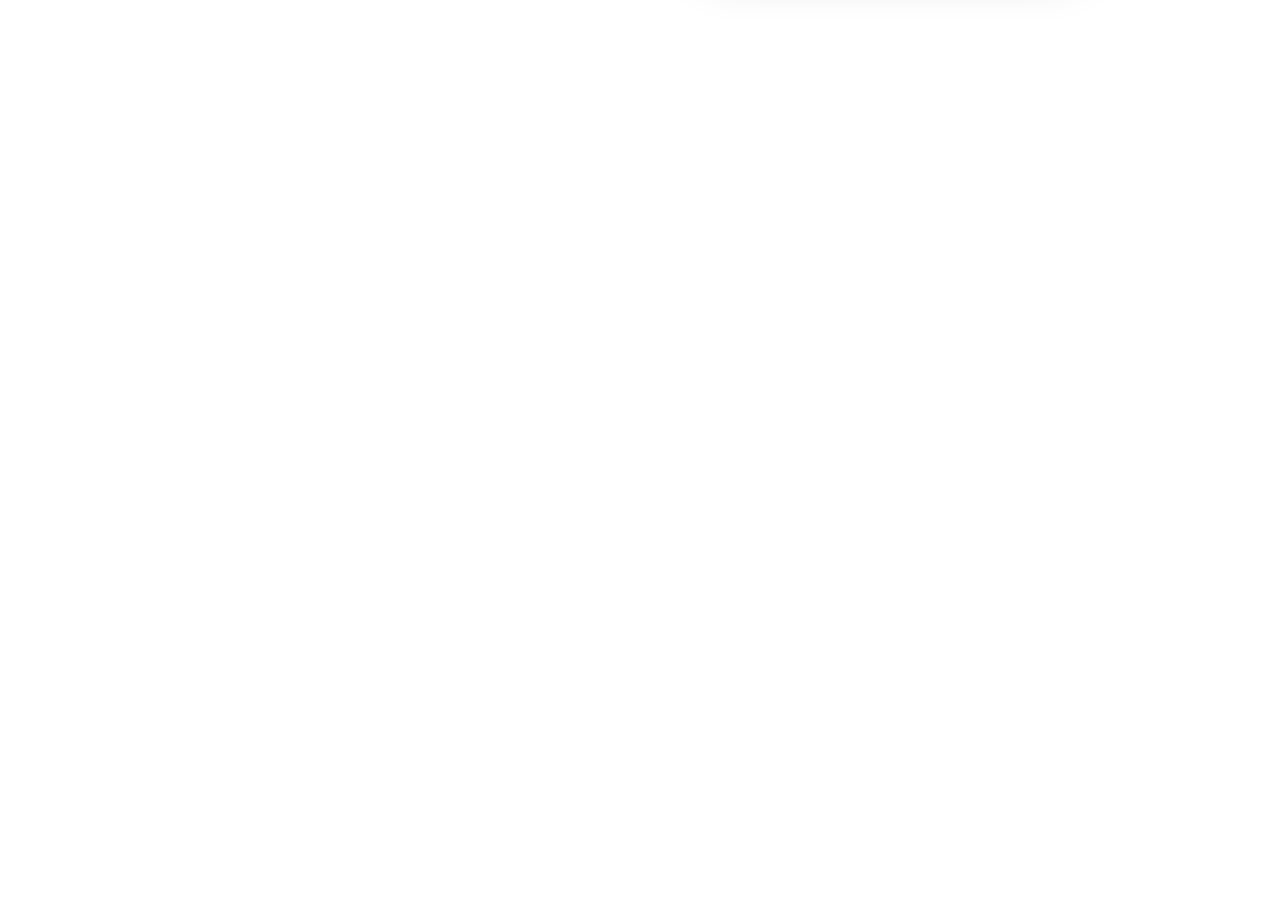
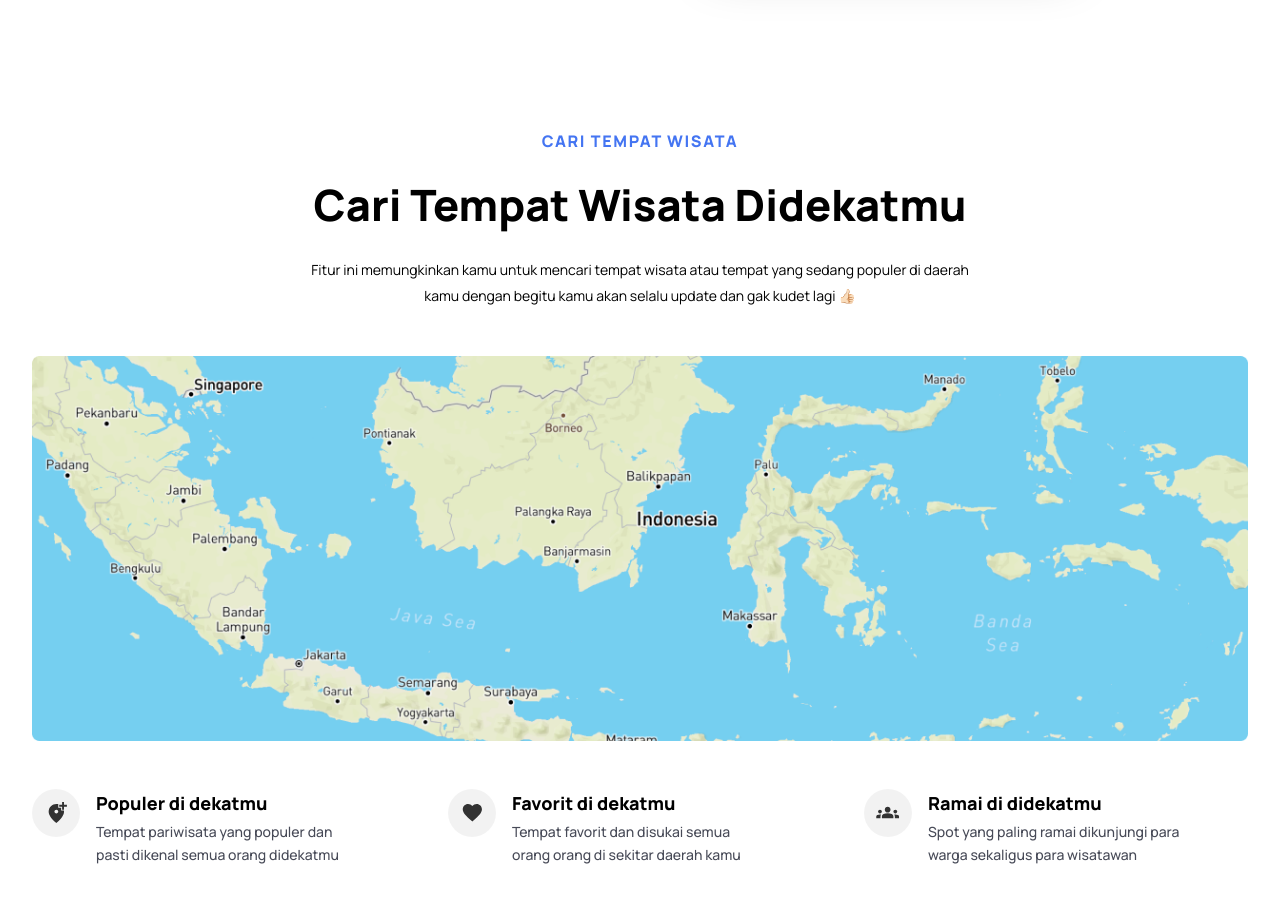
Before and after one commit to PhosRunia28/Destinize, a React (Vite) app: page / in a window 1280 px wide. Shown: the part 2140-3043 px from the top of the page. Before the commit the page ends 2269 px from the top, so only its background shows below. Built offline with nearby package versions, Linux system fonts and the light colour scheme.

Commit message:
ui: Destinize ( MapSection )

```diff
--- a/src/App.tsx
+++ b/src/App.tsx
@@ -2,6 +2,7 @@
 import DestinationSection from "./components/section/DestinationSection";
 import Header from "./components/section/Header";
 import HeroSection from "./components/section/HeroSection";
+import MapSection from "./components/section/MapSection";
 import ReservationSection from "./components/section/ReservationSection";
 function App() {
   return (
@@ -11,6 +12,7 @@
       <AirlinesSection />
       <DestinationSection />
       <ReservationSection />
+      <MapSection />
     </>
   );
 }
--- /dev/null
+++ b/src/components/Common/MapCard.tsx
@@ -0,0 +1,20 @@
+type Props = {
+  image: string;
+  title: string;
+  subtitle: string;
+};
+export default function MapCard({ image, title, subtitle }: Props) {
+  return (
+    <div className="mx-auto flex w-full max-w-xs gap-4 sm:mx-0">
+      <div className="h-full max-h-12 w-full max-w-12 rounded-full bg-black/5 p-3">
+        <img src={image} alt={title} className="bg-cover bg-center" />
+      </div>
+      <div className="flex flex-col gap-1">
+        <h5 className="text-lg font-black">{title}</h5>
+        <p className="w-full text-sm font-medium leading-relaxed text-gray">
+          {subtitle}
+        </p>
+      </div>
+    </div>
+  );
+}
--- /dev/null
+++ b/src/components/section/MapSection.tsx
@@ -0,0 +1,49 @@
+import MapCard from "../Common/MapCard";
+
+export default function MapSection() {
+  return (
+    <section className="container pb-36 font-manrope">
+      <div className="flex flex-col gap-12">
+        <div className="flex flex-col gap-6 text-center">
+          <h5 className="font-manrope text-sm font-black uppercase tracking-widest text-primary1 lg:text-base">
+            CARI TEMPAT WISATA
+          </h5>
+          <h3
+            className="mx-auto max-w-3xl text-3xl font-black sm:text-4xl md:text-[2.5rem] lg:text-[2.7rem]"
+            style={{ lineHeight: 1.3 }}
+          >
+            Cari Tempat Wisata Didekatmu
+          </h3>
+          <p className="mx-auto w-full max-w-2xl text-sm leading-[1.8]">
+            Fitur ini memungkinkan kamu untuk mencari tempat wisata atau tempat
+            yang sedang populer di daerah kamu dengan begitu kamu akan selalu
+            update dan gak kudet lagi 👍🏻
+          </p>
+        </div>
+        <img
+          src="./image/map.png"
+          alt="map"
+          className="min-h-[200px] bg-cover bg-center"
+        />
+        <div className="grid grid-cols-1 justify-between gap-8 sm:grid-cols-2 md:grid-cols-3">
+          <MapCard
+            image="./icon/mapPin.svg"
+            title="Populer di dekatmu"
+            subtitle="Tempat pariwisata yang populer dan pasti dikenal semua orang
+                  didekatmu"
+          />
+          <MapCard
+            image="./icon/love.svg"
+            title="Favorit di dekatmu"
+            subtitle="Tempat favorit dan disukai semua orang orang di sekitar daerah kamu"
+          />
+          <MapCard
+            image="./icon/people.svg"
+            title="Ramai di didekatmu"
+            subtitle="Spot yang paling ramai dikunjungi para warga sekaligus para wisatawan"
+          />
+        </div>
+      </div>
+    </section>
+  );
+}
```
